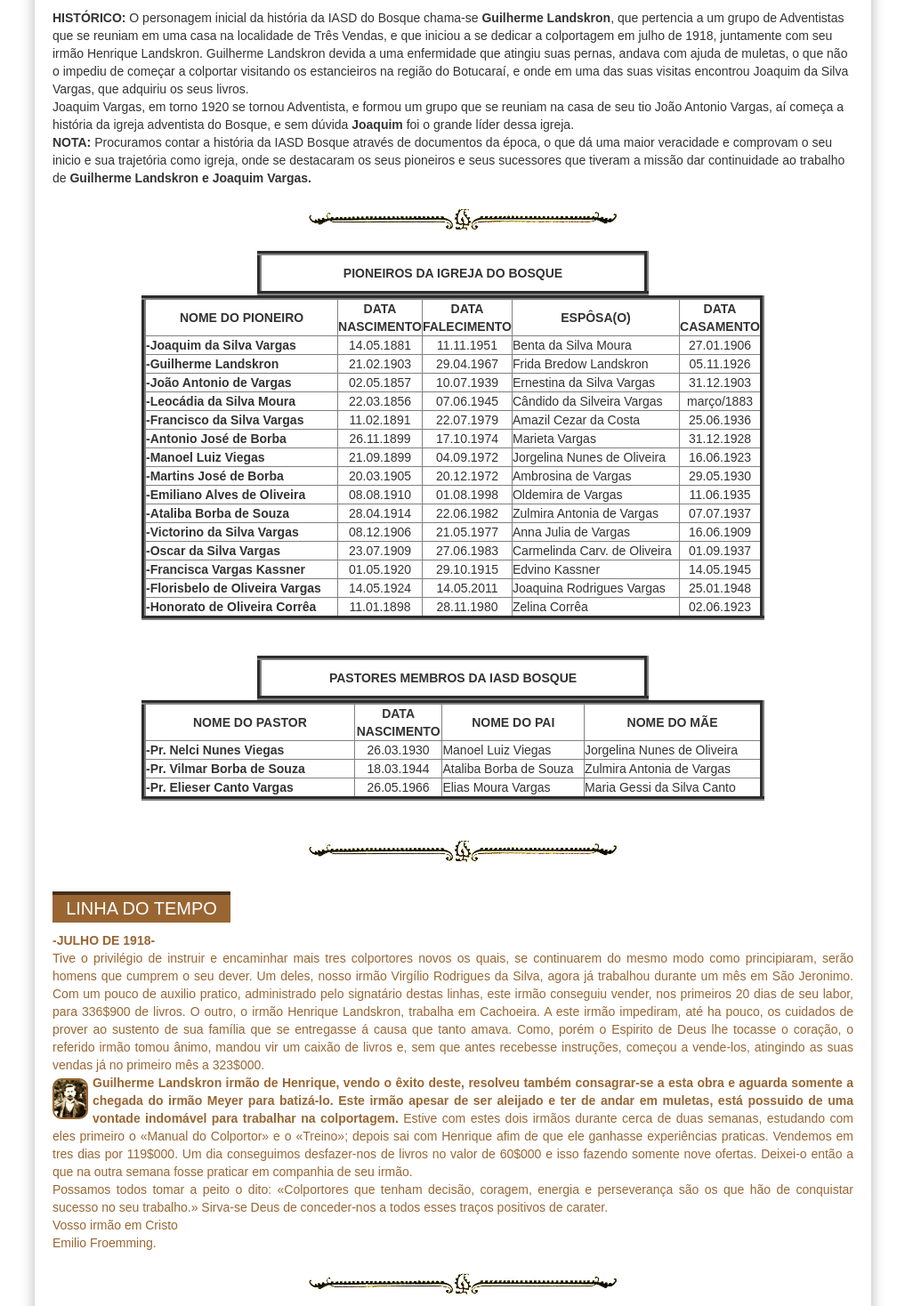
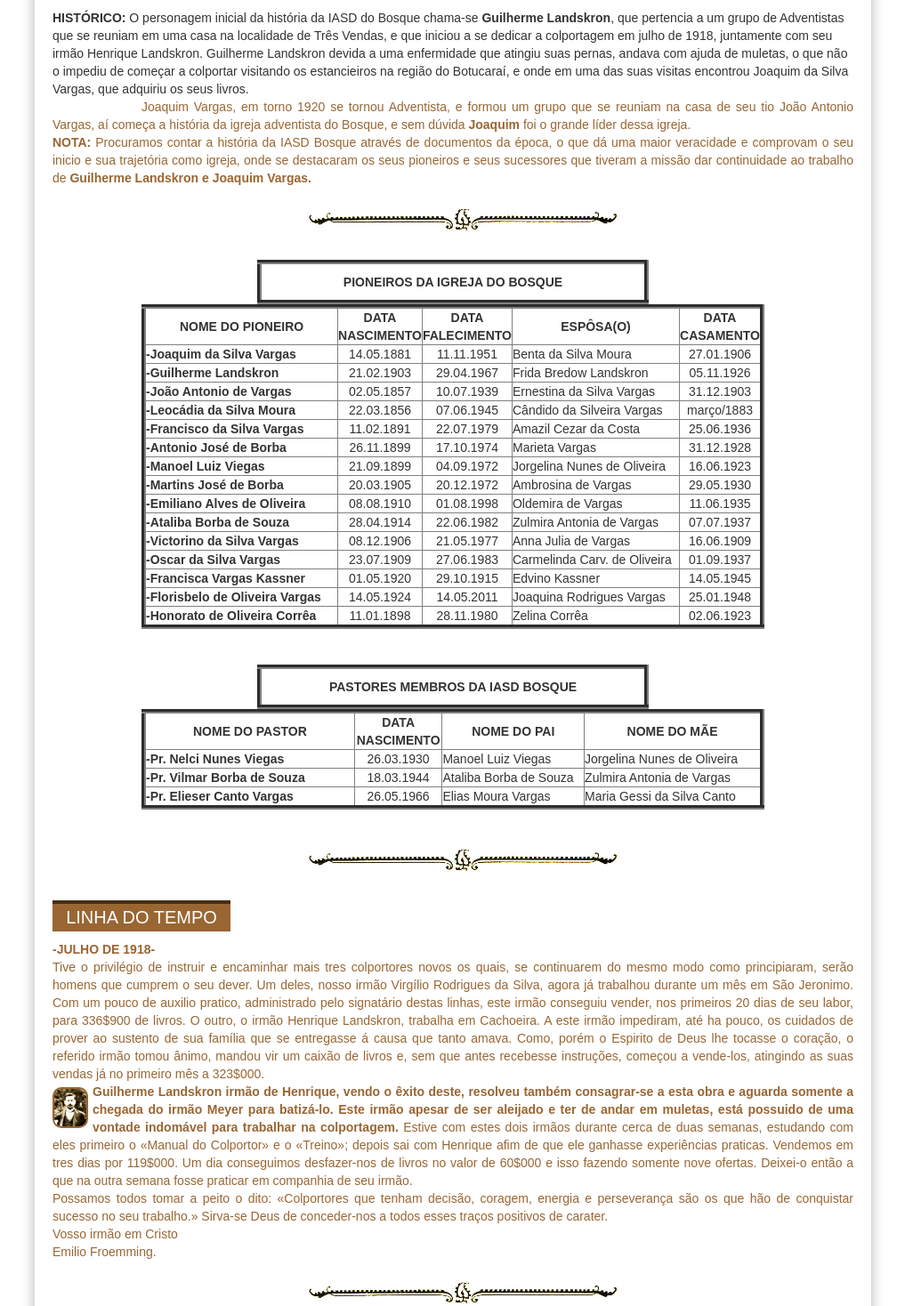
Before and after one commit to claudiovargas1955/claudiovargas1955.github.io, a Jekyll site: the page built from _pages/história-da-iasd-bosque.html, in a window 1280 px wide. Shown: the part 986-2454 px from the top of the page at 89% size, without its empty margins (131-1148 px from the left). Built offline with Jekyll 4.4.1, drawn with Linux system fonts in a browser that asks for light colours; some web fonts are replaced; grey boxes are pictures that could not be loaded.

Commit message:
Update história-da-iasd-bosque.html

```diff
--- a/_pages/história-da-iasd-bosque.html
+++ b/_pages/história-da-iasd-bosque.html
@@ -165,7 +165,7 @@
 localidade de Três Vendas, e que iniciou a se dedicar a colportagem em julho de 1918, juntamente com seu irmão Henrique Landskron. Guilherme Landskron devida a uma enfermidade
 que atingiu suas pernas, andava com ajuda de muletas, o que não o impediu de começar a colportar visitando os estancieiros na região do Botucaraí, e onde em uma das suas visitas
 encontrou Joaquim da Silva Vargas, que adquiriu os seus livros.<br>
-Joaquim Vargas, em torno 1920 se tornou Adventista, e formou um grupo que se reuniam na casa de seu tio João Antonio Vargas, aí começa a história da igreja adventista do Bosque,
+<p style="text-indent:100px";/>Joaquim Vargas, em torno 1920 se tornou Adventista, e formou um grupo que se reuniam na casa de seu tio João Antonio Vargas, aí começa a história da igreja adventista do Bosque,
 e sem dúvida <b>Joaquim</b> foi o grande líder dessa igreja.<br>
 <b>NOTA:</b> Procuramos contar a história da IASD Bosque através de documentos da época, o que dá uma maior veracidade e comprovam o seu inicio e sua trajetória como igreja,
 onde se destacaram os seus pioneiros e seus sucessores que tiveram a missão dar continuidade ao trabalho de <b>Guilherme Landskron e Joaquim Vargas.</b> <br>
```
